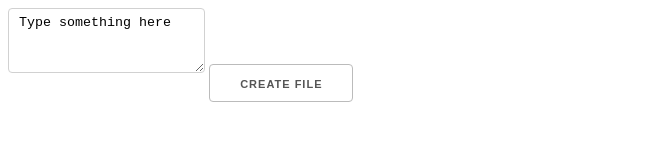
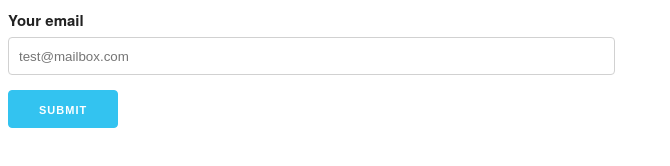
Before and after one commit to Victorgichohi/Android_Landing_page, a plain HTML site: page index.html in a window 1280 px wide. Shown: the whole page, without its empty margins (0-670 px from the left). Drawn offline with Linux system fonts and the light colour scheme.

Commit message:
tested it with skeletons email validation stuff and it is workin,cleaning up next

```diff
--- a/index.html
+++ b/index.html
@@ -7,8 +7,19 @@
     <link rel="stylesheet" href="/css/skeleton.css" media="screen" title="no title" charset="utf-8">
   </head>
   <body>
-    <textarea id="textbox">Type something here</textarea>
-    <button id="create">Create file</button>
+
+  <div class="row">
+    <div class="six columns">
+      <label for="exampleEmailInput">Your email</label>
+
+      <input class="u-full-width" placeholder="test@mailbox.com" id="textbox" id="exampleEmailInput" type="email">
+    </div>
+  </div>
+  <!-- <button id="create">Create file</button> -->
+ <input class="button-primary" value="Submit" type="submit" id="create">
+
+    <!-- <textarea id="textbox">Type something here</textarea>
+    <button id="create">Create file</button> -->
      <a download="info.txt" id="downloadlink" style="display: none">Download</a>
     <script src="js/main.js" charset="utf-8"></script>
   </body>
```
